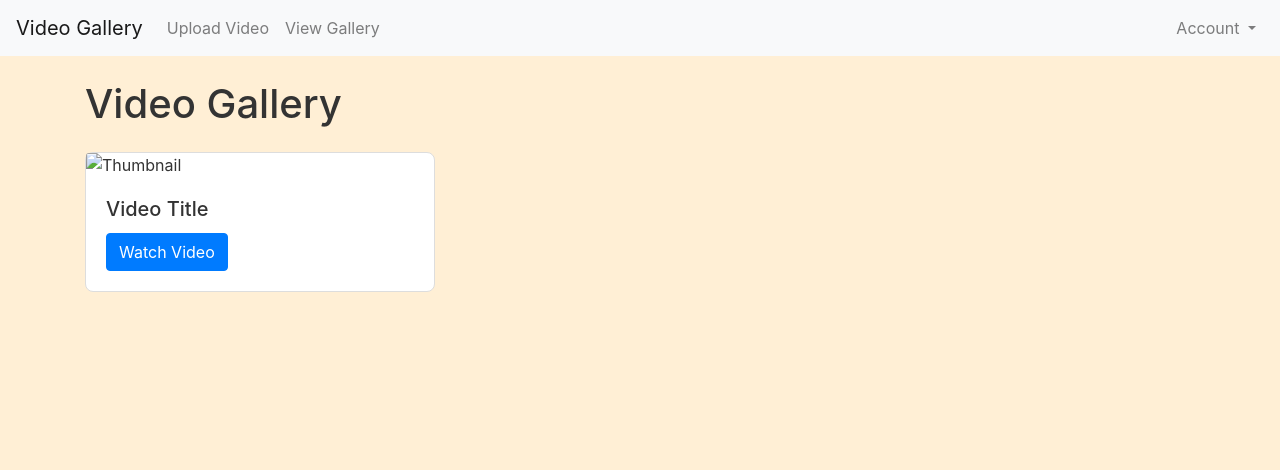
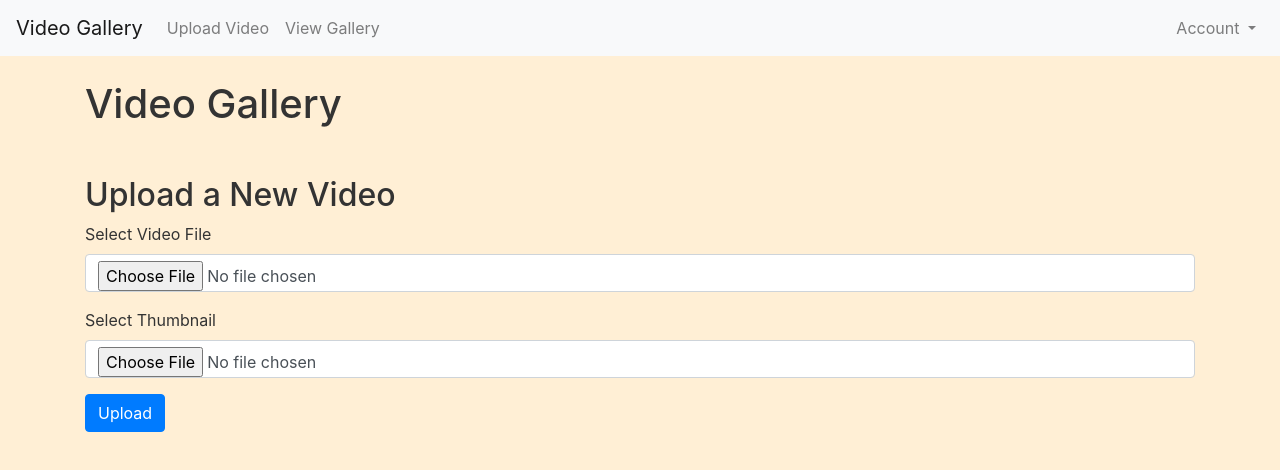
Before and after one commit to AdmiralAir2025/frame-flow, a plain HTML site: page gallery.html in a window 1280 px wide. Drawn offline with nearby package versions, Linux system fonts and the light colour scheme.

Commit message:
Update gallery.html

```diff
--- a/gallery.html
+++ b/gallery.html
@@ -37,17 +37,21 @@
     <div class="container my-4">
         <h1 class="mb-4">Video Gallery</h1>
         <div class="row" id="videoGallery">
-            <!-- Example Video Card -->
-            <div class="col-md-4 mb-4">
-                <div class="card">
-                    <img src="static/thumbnails/example.jpg" class="card-img-top" alt="Thumbnail">
-                    <div class="card-body">
-                        <h5 class="card-title">Video Title</h5>
-                        <a href="static/uploads/example.mp4" class="btn btn-primary">Watch Video</a>
-                    </div>
+            <!-- Video cards will be dynamically inserted here -->
+        </div>
+        <div class="mt-4">
+            <h2>Upload a New Video</h2>
+            <form id="uploadForm">
+                <div class="form-group">
+                    <label for="videoFile">Select Video File</label>
+                    <input type="file" class="form-control" id="videoFile" name="videoFile" accept="video/*">
                 </div>
-            </div>
-            <!-- More video cards can be added here -->
+                <div class="form-group">
+                    <label for="thumbnailFile">Select Thumbnail</label>
+                    <input type="file" class="form-control" id="thumbnailFile" name="thumbnailFile" accept="image/*">
+                </div>
+                <button type="submit" class="btn btn-primary">Upload</button>
+            </form>
         </div>
     </div>
     <script src="https://code.jquery.com/jquery-3.5.1.slim.min.js"></script>
```
